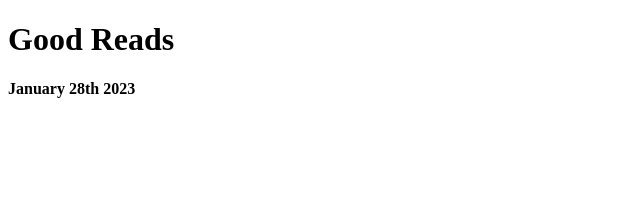
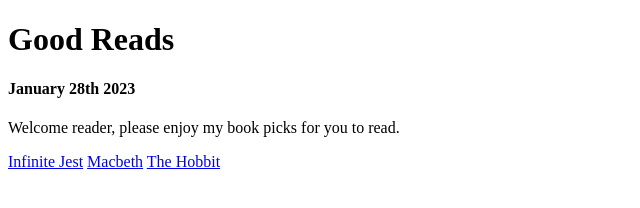
Before and after one commit to innotechBymoen/LinkWarmup2, a plain HTML site: page index.html in a window 1280 px wide. Shown: the whole page, without its empty margins (0-640 px from the left). Drawn offline with Linux system fonts and the light colour scheme.

Commit message:
Added links to books

```diff
--- a/index.html
+++ b/index.html
@@ -9,5 +9,9 @@
 <body>
     <h1>Good Reads</h1>
     <h4>January 28th 2023</h4>
+    <p>Welcome reader, please enjoy my book picks for you to read.</p>
+    <a href="/pages/book1.html">Infinite Jest</a>
+    <a href="/pages/book2.html">Macbeth</a>
+    <a href="/pages/book3.html">The Hobbit</a>
 </body>
 </html>
```
Also changed, not shown: pages/book1.html (+1 -0 lines), pages/book2.html (+1 -0 lines), pages/book3.html (+1 -0 lines).
